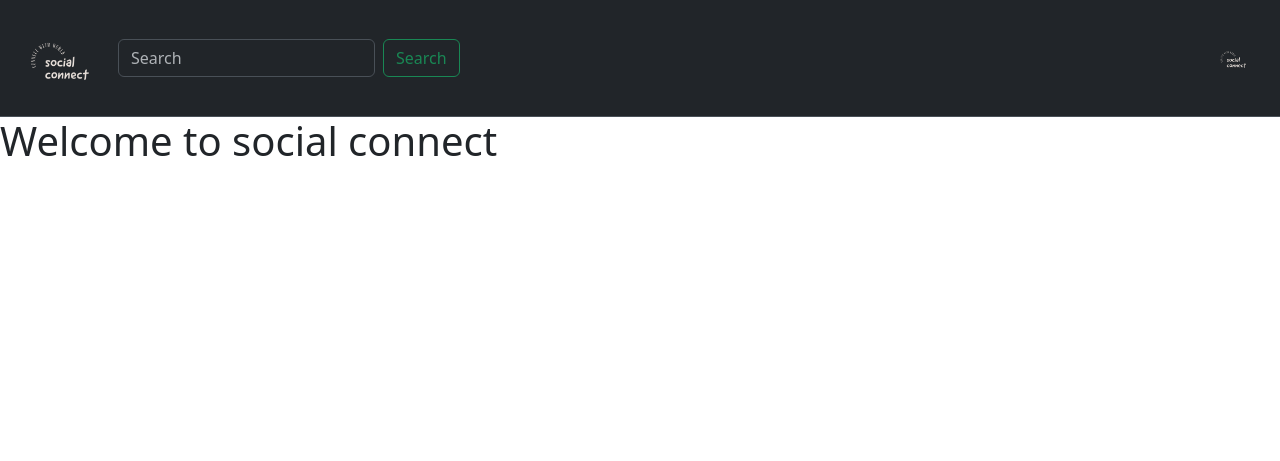
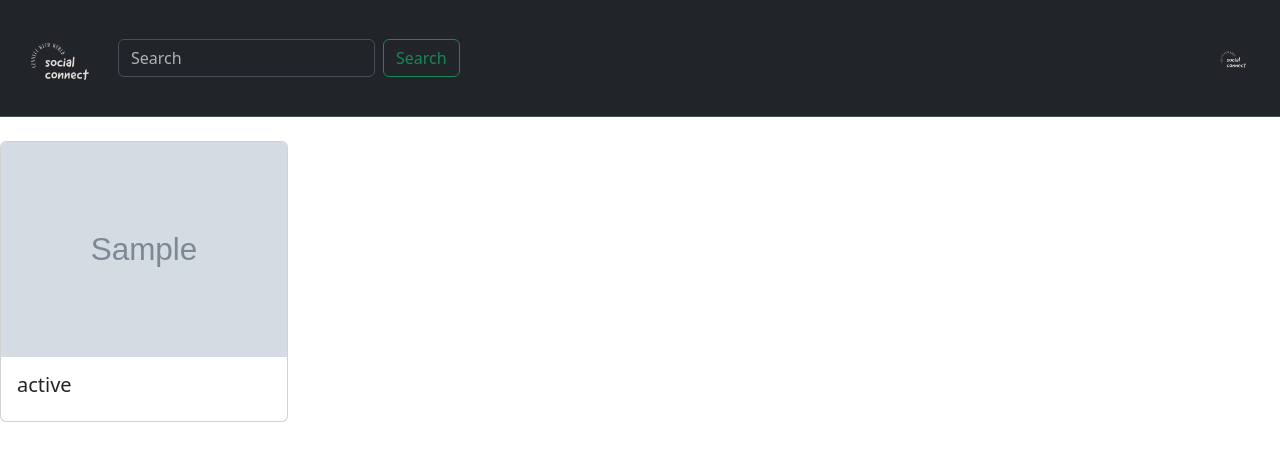
Before and after one commit to mepujan/SocialConnect, a Django app: page /posts in a window 1280 px wide. Shown: the top 461 px of the page. Run offline with Django 4.2, Linux system fonts and the light colour scheme; tables that the repository leaves empty hold one stand-in row (values such as "Sample post"); grey boxes marked "Sample" are stand-in pictures.

Commit message:
added card to display post informations

```diff
--- a/posts/templates/post.html
+++ b/posts/templates/post.html
@@ -1,4 +1,14 @@
 {% extends "base.html" %}
 {% block content %}
-<h1>Welcome to social connect</h1>
+{% for post in posts %}
+<div class="card my-4" style="width: 18rem;">
+    {% if post.image %}
+    <img src="{{post.image.url}}" class="card-img-top" alt="post-img">
+    {%endif%}
+    <div class="card-body">
+        <h5 class="card-title">{{post.status}}</h5>
+        <!-- <p class="card-text">{{post.status}}</p> -->
+    </div>
+</div>
+{%endfor%}
 {% endblock %}
```
